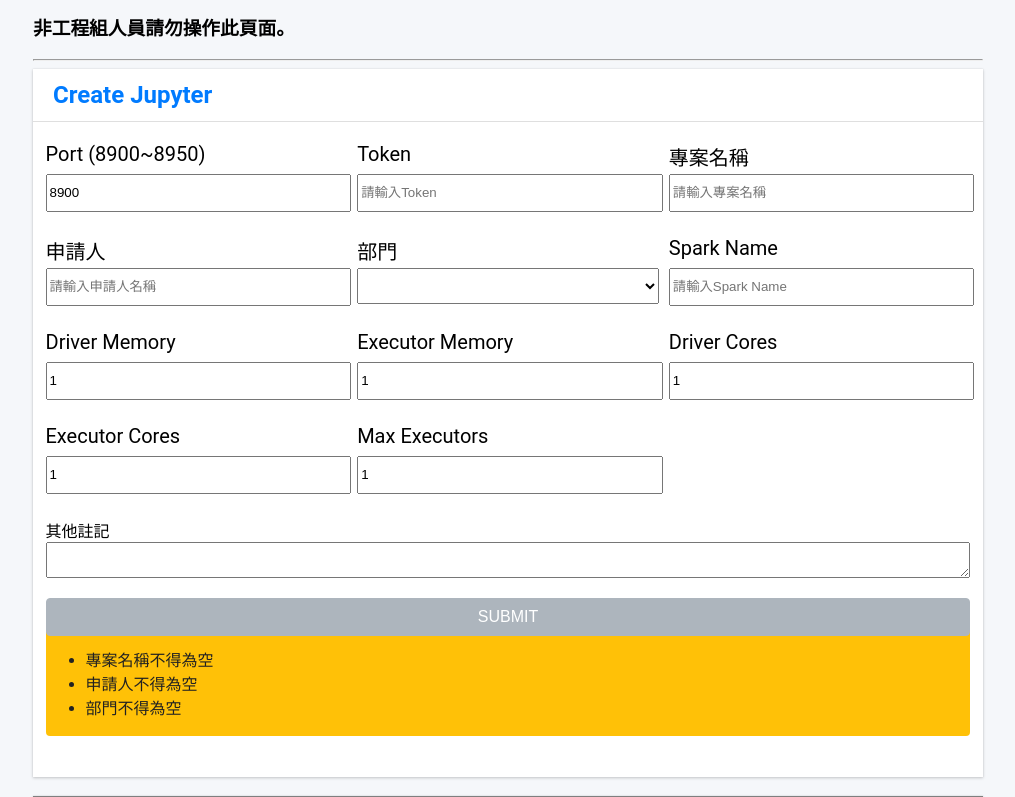
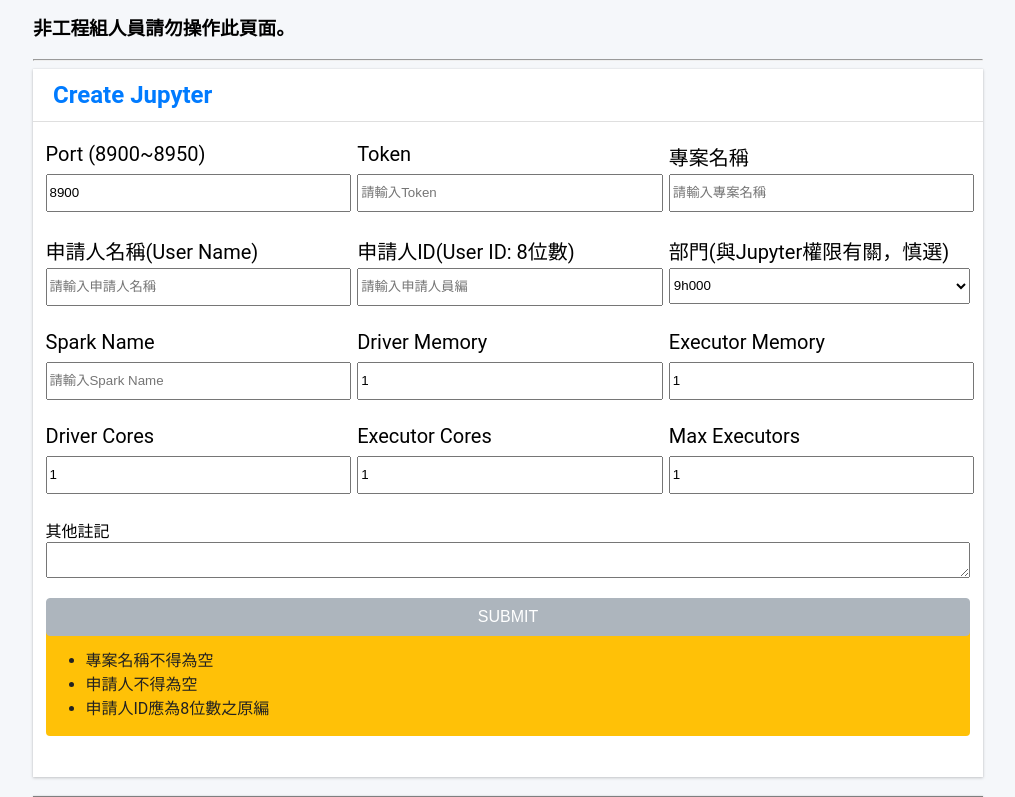
Before and after one commit to man4781747/TreeStudioHTML, a Django app: page /TreeStudioAPIs/mainHTML/ in a window 1280 px wide. Shown: the part 1498-2295 px from the top of the page, without its empty margins (257-1272 px from the left). Run offline with Django 3.2, Linux system fonts and the light colour scheme.

Commit message:
修改細項

```diff
--- a/Volume/DjangoServer/TreeStudio/TreeStudioAPIs/templates/TreeStudio_mainHTML.html
+++ b/Volume/DjangoServer/TreeStudio/TreeStudioAPIs/templates/TreeStudio_mainHTML.html
@@ -837,9 +837,12 @@
                                         <i class='fas fa-times' @click='checkCreateNewCustomerJupyterWindowOpen=false'></i>
                                     </div>
                                     <div class='top-window-alert-body'>
+                                        Port: {{portNum}}<br>
                                         專案名稱: {{projectName}} <br>
-                                        申請人: {{user_id}} <br>
+                                        申請人ID: {{user_id}} <br>
+                                        申請人名稱: {{user_name}} <br>
                                         部門: {{user_depart}} <br>
+                                        Token: {{tokenStr}} <br>
                                         Core數: {{driver_cores}} <br>
                                         Ram大小: {{driver_memory}} GB
                                     </div>
@@ -918,17 +921,19 @@
                                         <input class='hap-jupyter-customer-ctrl-input' type="text" v-model.trim="projectName" v-on:input="RemoveOtherWord('projectName')" placeholder="請輸入專案名稱">
                                     </div>
                                     <div class='hap-jupyter-customer-ctrl-inputlabel'>
-                                        <div>申請人</div>
-                                        <input class='hap-jupyter-customer-ctrl-input' type="text" v-model.trim="user_id" v-on:input="RemoveOtherWord('user_id')" placeholder="請輸入申請人名稱">
+                                        <div>申請人名稱(User Name)</div>
+                                        <input class='hap-jupyter-customer-ctrl-input' type="text" v-model.trim="user_name" v-on:input="RemoveOtherWord('user_name')" placeholder="請輸入申請人名稱">
                                     </div>
                                     <div class='hap-jupyter-customer-ctrl-inputlabel'>
-                                        <div>部門</div>
+                                        <div>申請人ID(User ID: 8位數)</div>
+                                        <input class='hap-jupyter-customer-ctrl-input' type="text" v-model.trim="user_id" v-on:input="RemoveOtherWord('user_id')" placeholder="請輸入申請人員編">
+                                    </div>
+                                    <div class='hap-jupyter-customer-ctrl-inputlabel'>
+                                        <div>部門(與Jupyter權限有關，慎選)</div>
                                         <select style='height: calc( 2rem + 4px);' v-model="user_depart">
-                                            <option selected>客戶智能科</option>
-                                            <option>商業智能科</option>
-                                            <option>數據經營部</option>
-                                            <option>數據工程組</option>
-                                            <option>其他</option>
+                                            <option selected>9h000</option>
+                                            <option>9h001</option>
+                                            <option>9h002</option>
                                         </select>
                                     </div>
                                     <div class='hap-jupyter-customer-ctrl-inputlabel'>
@@ -1046,7 +1051,7 @@
                                             <td style="padding: .25rem;border-top: 1px #aaa solid;">{{customerJupyterInfo.spark_name}}</td>
                                             <td style="padding: .25rem;border-top: 1px #aaa solid;">
                                                 <div class='customer-jupyter-active-list'>
-                                                    <a class='hap-jupyter-btn btn-active' :href="'http://34.135.113.78:'+customerJupyterInfo.port+'/login?token='+customerJupyterInfo.user_token" target="_blank">
+                                                    <a class='hap-jupyter-btn btn-active' :href="jupyterURL+':'+customerJupyterInfo.port+'/login?token='+customerJupyterInfo.user_token" target="_blank">
                                                         <i class='fas fa-code'></i>
                                                     </a>
                                                     <div class='hap-jupyter-btn btn-info juypter-active-info-btn' style='position:relative;'
--- a/Volume/DjangoServer/TreeStudio/static/TreeStudioAPIs/HAP_JupyterWindow/VueSetting.js
+++ b/Volume/DjangoServer/TreeStudio/static/TreeStudioAPIs/HAP_JupyterWindow/VueSetting.js
@@ -39,42 +39,6 @@
 //  "user_name":"i9h000",
 //  "user_token":"i9h000"
 // }
-
-
-// [POST] Running service
-
-// http://88.248.13.77:8950/running_docker_jupyter_service
-// http://88.248.13.77:8951/running_docker_jupyter_service
-// http://88.248.13.77:8952/running_docker_jupyter_service
-
-// {
-//  "port": "8900",
-//  "user_id": "00865936",
-//  "user_depart": "i9h000",
-//  "user_name": "i9h000",
-//  "user_token": "i9h000",
-//  "project_name": "common project",
-//  "context": "this is a test",
-//  "status": "enable",
-//  "spark_name": "master",
-//  "driver_memory": "4",
-//  "executor_memory": "4",
-//  "driver_cores": "2",
-//  "executor_cores": "2",
-//  "max_executors": "6"
-// }
-
-// [POST] Delete Service
-
-// http://88.248.13.77:8950/close_docker_jupyter_service
-// http://88.248.13.77:8951/close_docker_jupyter_service
-// http://88.248.13.77:8952/close_docker_jupyter_service
-
-// {
-//  "port": "8900",
-//  "user_id": "00000000"
-// }
-
 
 // [POST] Start service
 
@@ -163,16 +127,13 @@
             this.customerJupyterUpdateing = true
             Vue_JupyterWindow.customerJupyterInfos = []
 
-            for (let S_serverType of Object.keys(this.serverPortList)){
+            for (S_serverType of Object.keys(this.serverPortList)){
                 fetch(jupyterURL+":"+this.serverPortList[S_serverType]+"/get_docker_jupyter_service")
                 .then(function(response) {
                     return response.json();
                 })
                 .then(function(myJson) {
                     console.log(myJson);
-                    for (D_infoItem of myJson){
-                        D_infoItem['serverType'] = S_serverType
-                    }
                     Vue_JupyterWindow.customerJupyterInfos.push(myJson)
                     Vue_JupyterWindow.customerJupyterUpdateing = false
                 });
@@ -188,11 +149,10 @@
         switchCustomerJupyterStatus(D_customerJupyterInfo){
             var url, D_postData
 
-            S_serverType = D_customerJupyterInfo['serverType']
-            this.serverPortList[S_serverType]
+            this.serverPortList[D_customerJupyterInfo['user_depart']]
             if (D_customerJupyterInfo.status == 'enable'){
                 // 現在是開的，要關掉
-                url = jupyterURL+this.serverPortList[S_serverType]+"/stop_docker_jupyter_sevice"
+                url = jupyterURL+':'+this.serverPortList[S_serverType]+"/stop_docker_jupyter_sevice"
                 D_postData = {
                     port: D_customerJupyterInfo.port,
                     user_id: D_customerJupyterInfo.user_id,
@@ -200,7 +160,7 @@
                 }
             } else if (D_customerJupyterInfo.status == 'disable') {
                 // 現在是觀的，要打開
-                url = jupyterURL+this.serverPortList[S_serverType]+"/start_docker_jupyter_sevice"
+                url = jupyterURL+':'+this.serverPortList[S_serverType]+"/start_docker_jupyter_sevice"
                 D_postData = {
                     port: D_customerJupyterInfo.port,
                     user_id: D_customerJupyterInfo.user_id,
--- a/Volume/DjangoServer/TreeStudio/static/TreeStudioAPIs/JupyterCtrlWindow/VueSetting.js
+++ b/Volume/DjangoServer/TreeStudio/static/TreeStudioAPIs/JupyterCtrlWindow/VueSetting.js
@@ -1,3 +1,105 @@
+// ===== api 說明 =====
+
+//  "port": "8900" (Port號, 8900-8949 用選的，需要先Get做判斷)
+//  "user_id": "00865936" ( 一律為原編, 鎖定8碼 )
+//  "user_depart": "9h000" (部門代號，只能是9h000, 9h001, 9h002，不能錯，用選的)
+//  "user_name": "kp" (專案名稱、部門代號、個人員編，都可以，但有的不能重複，需要先Get做判斷)
+//  "user_token": "i9h000" (jupyter密碼，隨意，只能英文數字小寫)
+//  "project_name": "common project" (專案說明，隨意)
+//  "context": "this is a test" (備註，隨意)
+//  "status": "enable" (狀態，只能是 enable, disable，用選的)
+//  "spark_name": "master" (名稱，隨意，但不能重複，需要先Get做判斷)
+//  "driver_memory": "4" (driver memory 數量，2-32 用選的)
+//  "executor_memory": "4" (executor memory, 2-32 用選的)
+//  "driver_cores": "2" (driver core 數量, 2-8 用選的)
+//  "executor_cores": "2" (executor core 數量, 2-8 用選的)
+//  "max_executors": "6" (max executors數量, 2-12 用選的)
+
+
+// [GET] Jupyter information
+
+// http://88.248.13.77:8950/get_docker_jupyter_service
+// http://88.248.13.77:8951/get_docker_jupyter_service
+// http://88.248.13.77:8952/get_docker_jupyter_service
+
+// {
+//  "context":"this is a test",
+//  "create_time":"2021/08/26 16:36:18",
+//  "driver_cores":"2",
+//  "driver_memory":"4",
+//  "executor_cores":"2",
+//  "executor_memory":"4",
+//  "max_executors":"6",
+//  "port":"8900",
+//  "project_name":"common project",
+//  "spark_name":"master",
+//  "status":"enable",
+//  "user_depart":"i9h000",
+//  "user_id":"00865936",
+//  "user_name":"i9h000",
+//  "user_token":"i9h000"
+// }
+
+
+// [POST] Running service
+
+// http://88.248.13.77:8950/running_docker_jupyter_service
+// http://88.248.13.77:8951/running_docker_jupyter_service
+// http://88.248.13.77:8952/running_docker_jupyter_service
+
+// {
+//  "port": "8900",
+//  "user_id": "00865936",
+//  "user_depart": "i9h000",
+//  "user_name": "i9h000",
+//  "user_token": "i9h000",
+//  "project_name": "common project",
+//  "context": "this is a test",
+//  "status": "enable",
+//  "spark_name": "master",
+//  "driver_memory": "4",
+//  "executor_memory": "4",
+//  "driver_cores": "2",
+//  "executor_cores": "2",
+//  "max_executors": "6"
+// }
+
+// [POST] Delete Service
+
+// http://88.248.13.77:8950/close_docker_jupyter_service
+// http://88.248.13.77:8951/close_docker_jupyter_service
+// http://88.248.13.77:8952/close_docker_jupyter_service
+
+// {
+//  "port": "8900",
+//  "user_id": "00000000"
+// }
+
+
+// [POST] Start service
+
+// http://88.248.13.77:8950/start_docker_jupyter_service
+// http://88.248.13.77:8951/start_docker_jupyter_service
+// http://88.248.13.77:8952/start_docker_jupyter_service
+
+// {
+// "port": "8900",
+// "user_id": "000000000",
+// "status": "enable"
+// }
+
+// [POST] Stop service
+
+// http://88.248.13.77:8950/stop_docker_jupyter_service
+// http://88.248.13.77:8951/stop_docker_jupyter_service
+// http://88.248.13.77:8952/stop_docker_jupyter_service
+
+// {
+// "port": "8900",
+// "user_id": "00000000",
+// "status": "disable"
+// }
+
 function getPosition (element) {
     var x = 0;
     var y = 0;
@@ -15,6 +117,8 @@
         checkCreateNewCustomerJupyterWindowOpen: false,
         statusCreateStatus: '',
 
+        jupyterURL: jupyterURL,
+
         statusChangeWindowOpen: false,
         statusChangeWindowInfo: {},
         statusChangeStatus: '',
@@ -28,7 +132,8 @@
         tokenStr: '',
         projectName: '',
         user_id: '',
-        user_depart: '',
+        user_name: '',
+        user_depart: '9h000',
         driver_cores: 1,
         executor_cores: 1,
         driver_memory: 1,
@@ -45,6 +150,12 @@
         popwindowInfoItem: {},
 
         customerJupyterUpdateing: false,
+
+        serverPortList: {
+            '9h000': '8950',
+            '9h001': '8951',
+            '9h002': '8952',
+        },
     },
 
     computed: {
@@ -59,16 +170,23 @@
             if (this.user_depart == ''){
                 wraningList.push('部門不得為空')
             }
+            if ((this.user_id.length != 8) | (Number(this.user_id) > -1 == false)){
+                wraningList.push('申請人ID應為8位數之原編')
+            }
+
+
             return wraningList
         },
     },
 
     methods:{
-        // http://34.135.113.78:5005/get_docker_jupyter_sevice
         updateCustomerJupyterInfos(){
             this.customerJupyterUpdateing = true
+            Vue_JupyterWindow.customerJupyterInfos = []
 
-            fetch('http://34.135.113.78:5005/get_docker_jupyter_sevice')
+            for (S_serverType of Object.keys(this.serverPortList)){
+
+                fetch(jupyterURL+":"+this.serverPortList[S_serverType]+"/get_docker_jupyter_service")
                 .then(function(response) {
                     return response.json();
                 })
@@ -77,6 +195,7 @@
                     Vue_JupyterCtrlWindow.customerJupyterUpdateing = false
                     Vue_JupyterCtrlWindow.customerJupyterInfos = myJson
                 });
+            }
         },
 
         clickSwitchCustomerJupyterButton(customerJupyterInfo){
@@ -87,20 +206,23 @@
 
         switchCustomerJupyterStatus(D_customerJupyterInfo){
             var url, D_postData
+
+            S_serverType = D_customerJupyterInfo['user_depart']
+            this.serverPortList[S_serverType]
             if (D_customerJupyterInfo.status == 'enable'){
                 // 現在是開的，要關掉
-                url = "http://34.135.113.78:5005/" + "stop_docker_jupyter_sevice"
+                url = jupyterURL+':'+this.serverPortList[S_serverType]+"/stop_docker_jupyter_sevice"
                 D_postData = {
                     port: D_customerJupyterInfo.port,
-                    user_name: D_customerJupyterInfo.user_name,
+                    user_id: D_customerJupyterInfo.user_id,
                     status: 'disable',
                 }
             } else if (D_customerJupyterInfo.status == 'disable') {
                 // 現在是觀的，要打開
-                url = "http://34.135.113.78:5005/" + "start_docker_jupyter_sevice"
+                url = jupyterURL+':'+this.serverPortList[S_serverType]+"/start_docker_jupyter_sevice"
                 D_postData = {
                     port: D_customerJupyterInfo.port,
-                    user_name: D_customerJupyterInfo.user_name,
+                    user_id: D_customerJupyterInfo.user_id,
                     status: 'enable',
                 }
             }
@@ -122,10 +244,6 @@
                 Vue_JupyterCtrlWindow.statusChangeStatus = ''
                 return null;
             })
-
-
-
-
         },
 
         clickCreateNewCustomerJupyterBtn(){
@@ -133,15 +251,13 @@
         },
 
         createNewCustomerJupyter(){
-
-
-
-            url = "http://34.135.113.78:5005/" + "running_docker_jupyter_sevice"
+            url = jupyterURL+":"+this.serverPortList[this.user_depart]+"/running_docker_jupyter_service"
             D_postData = {
                 "port": this.portNum.toString(),
                 "user_id": this.user_id,
                 "user_depart": this.user_depart,
-                "user_name": this.user_id,
+                "user_id": this.user_id,
+                "user_name": this.user_name,
                 "user_token": this.tokenStr,
                 "project_name": this.projectName,
                 "context": this.context,
@@ -187,11 +303,11 @@
         },
 
         deleteJupyter(){
-            url = "http://34.135.113.78:5005/" + "close_docker_jupyter_sevice"
+            url = jupyterURL+":"+this.serverPortList[this.deleteJupyterWindowInfo.user_depart]+"/close_docker_jupyter_sevice"
             this.statusDeleteStatus = '刪除中...'
             D_postData = {
                 "port": this.deleteJupyterWindowInfo.port,
-                "user_name": this.deleteJupyterWindowInfo.user_name,
+                "user_id": this.deleteJupyterWindowInfo.user_id,
             }
 
 
```
Also changed, not shown: Volume/DjangoServer/TreeStudio/TreeStudioAPIs/static/TreeStudioAPIs/HAP_JupyterWindow/VueSetting.js (+6 -44 lines), Volume/DjangoServer/TreeStudio/TreeStudioAPIs/static/TreeStudioAPIs/JupyterCtrlWindow/VueSetting.js (+134 -18 lines). Lines whose indentation alone changed are shown as unchanged.
